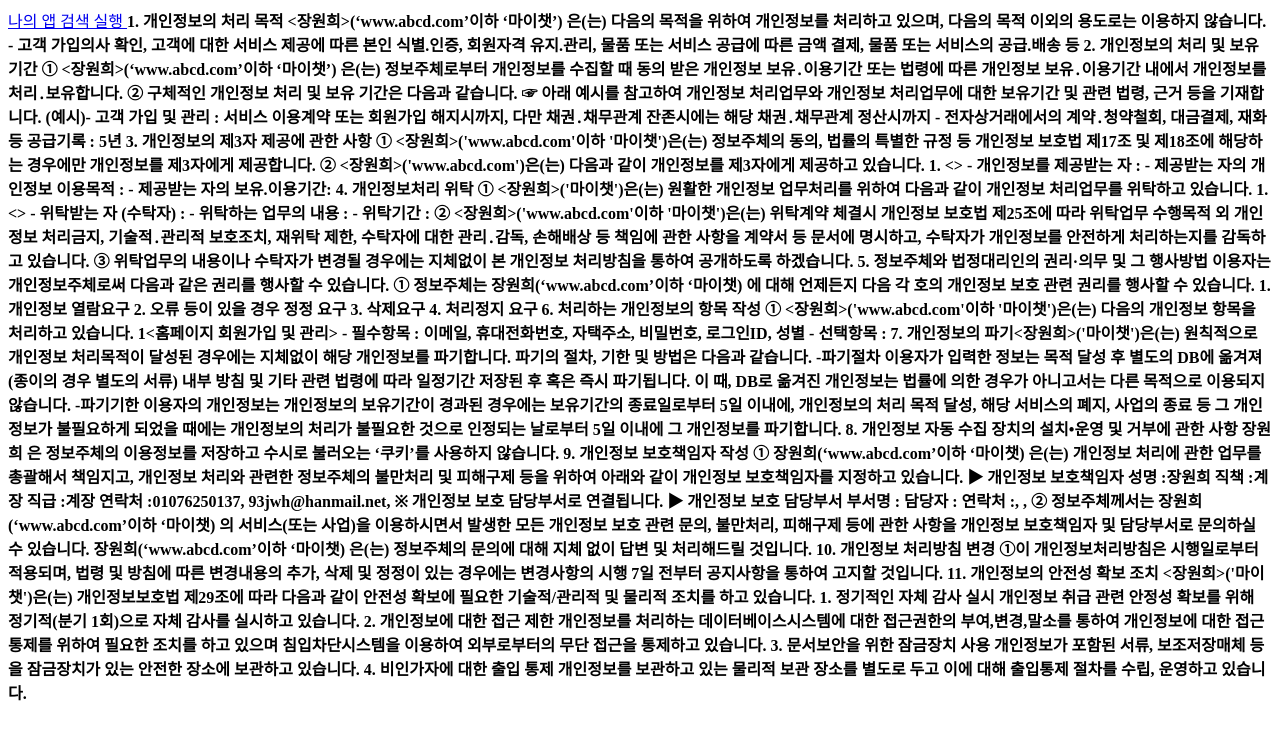
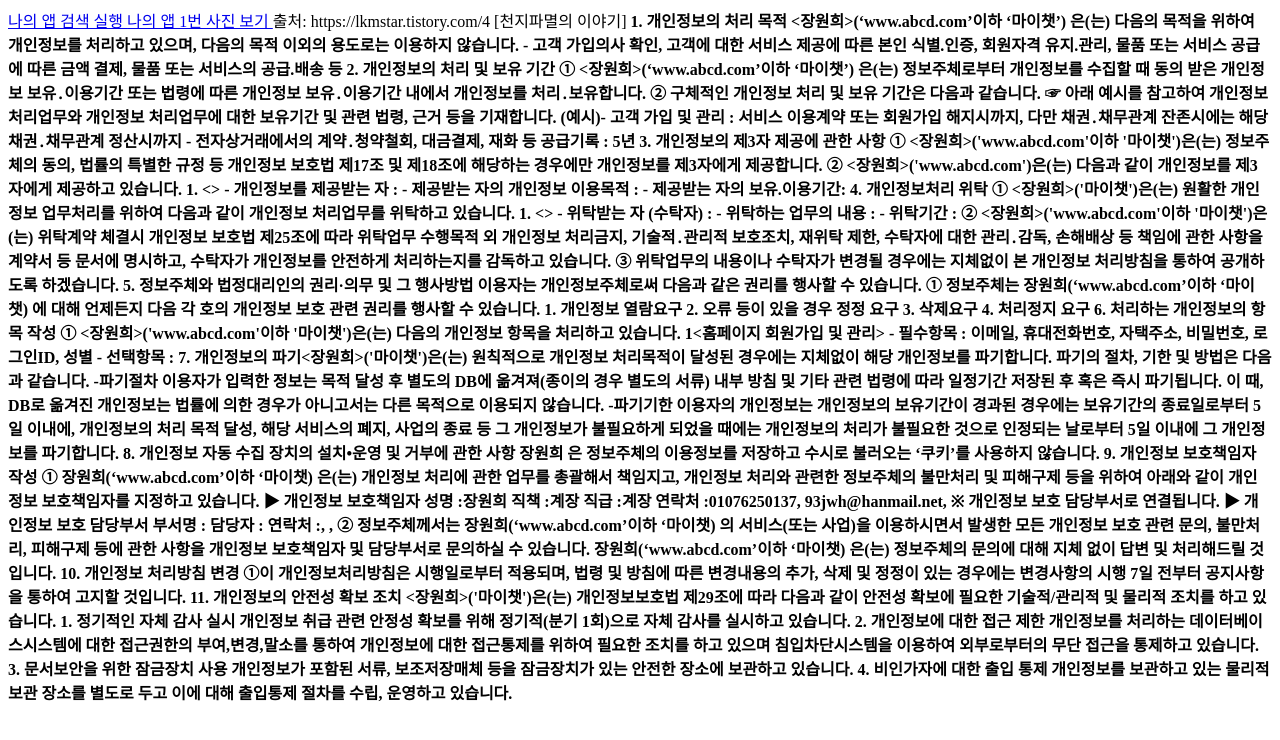
Before and after one commit to WONHEEJANG/web1, a plain HTML site: page index.html in a window 1280 px wide. Drawn offline with Linux system fonts and the light colour scheme.

Commit message:
Update index.html

```diff
--- a/index.html
+++ b/index.html
@@ -20,6 +20,9 @@
 
 <a href="call://search"> 나의 앱 검색 실행 </a>
 
+<a href="callMyApp://takePhoto?photoNumber=1"> 나의 앱 1번 사진 보기 </a>
+
+출처: https://lkmstar.tistory.com/4 [천지파멸의 이야기]
   <strong>1. 개인정보의 처리 목적 <장원희>(‘www.abcd.com’이하 ‘마이챗’) 은(는) 다음의 목적을 위하여 개인정보를 처리하고 있으며, 다음의 목적 이외의 용도로는 이용하지 않습니다.
 - 고객 가입의사 확인, 고객에 대한 서비스 제공에 따른 본인 식별.인증, 회원자격 유지.관리, 물품 또는 서비스 공급에 따른 금액 결제, 물품 또는 서비스의 공급.배송 등
 
```
